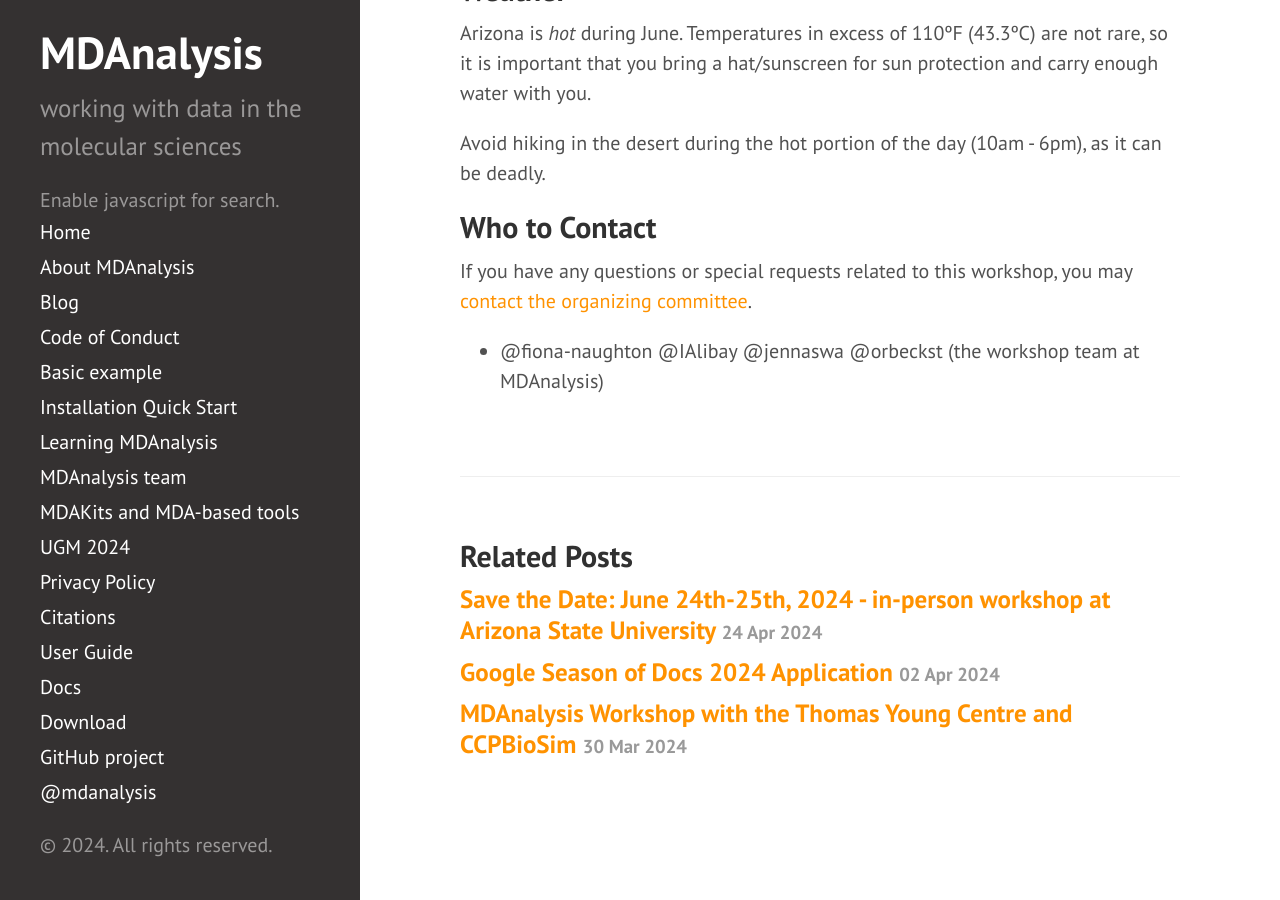
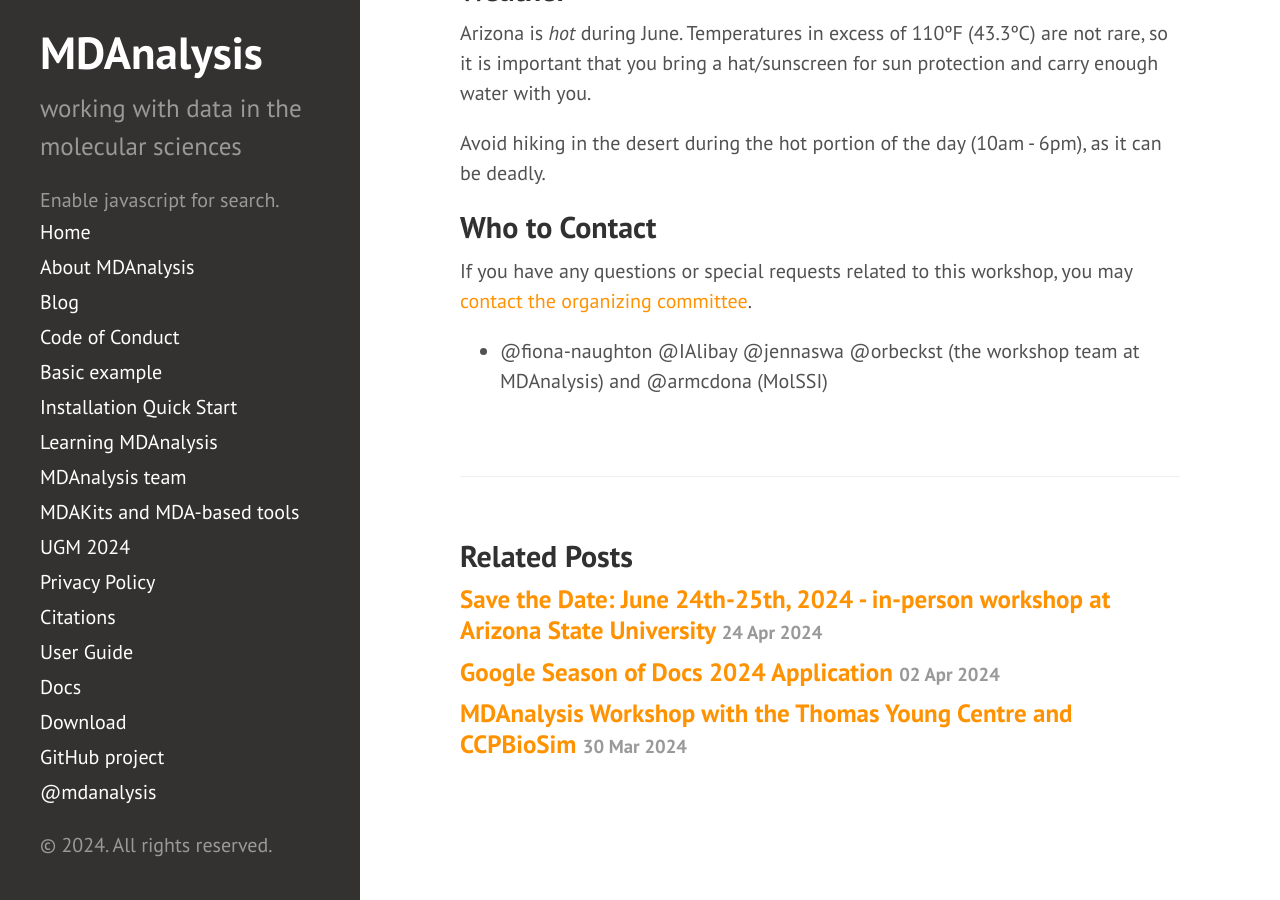
Before and after one commit to MDAnalysis/MDAnalysis.github.io, a Jekyll site: the page built from _posts/2024-05-14-ASUworkshop.md, in a window 1280 px wide and 900 px high, scrolled down 3891 px. Built offline with Jekyll 4.4.1, drawn with Linux system fonts in a browser that asks for light colours; comment, search, counter and statistics services are not loaded.

Commit message:
add @armcdona to the org team for MolSSI

```diff
--- a/_posts/2024-05-14-ASUworkshop.md
+++ b/_posts/2024-05-14-ASUworkshop.md
@@ -172,7 +172,7 @@ can be deadly.
 
 If you have any questions or special requests related to this workshop, you may [contact the organizing committee](mailto:workshops@mdanalysis.org).
 
-- @fiona-naughton @IAlibay @jennaswa @orbeckst (the workshop team at MDAnalysis)
+- @fiona-naughton @IAlibay @jennaswa @orbeckst (the workshop team at MDAnalysis) and @armcdona (MolSSI)
 
 
 [MolSSI]: https://molssi.org/
```
